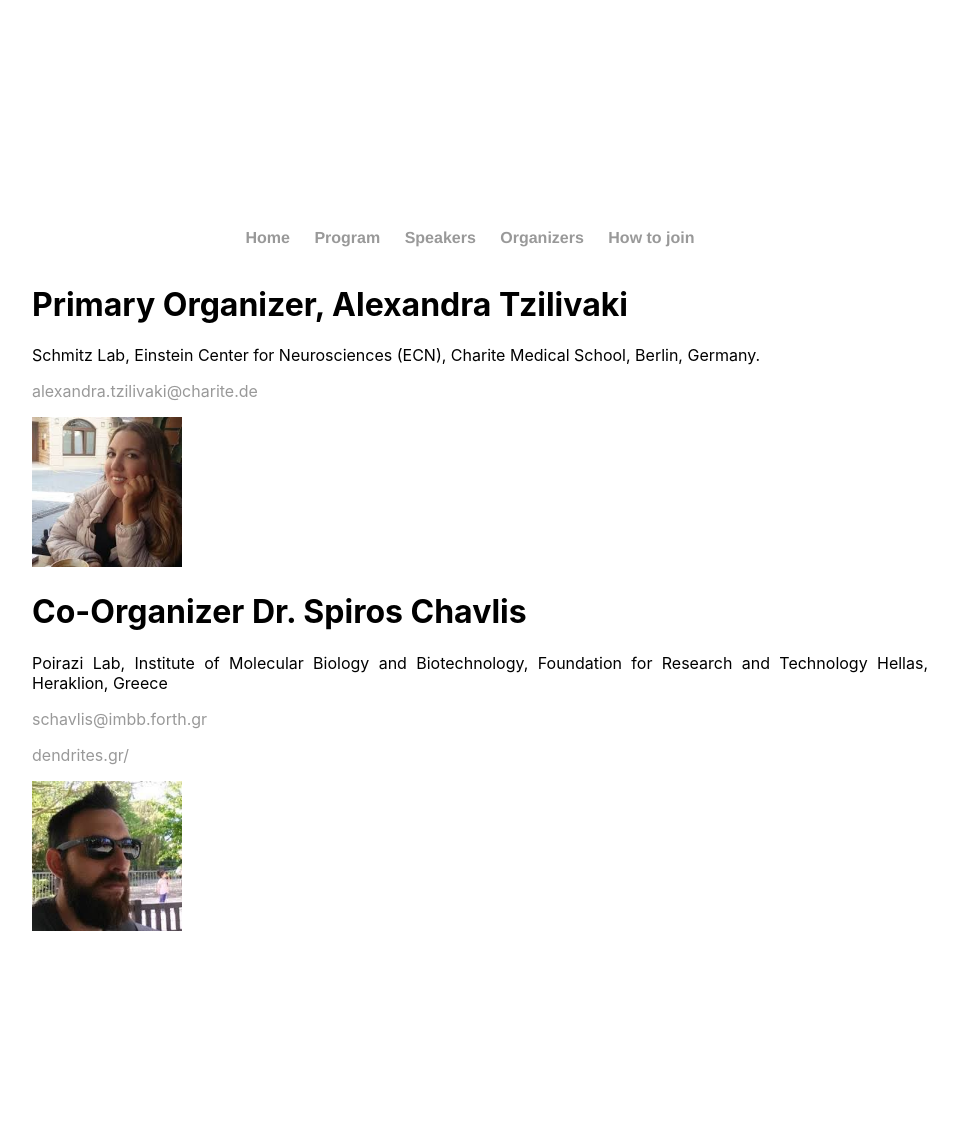
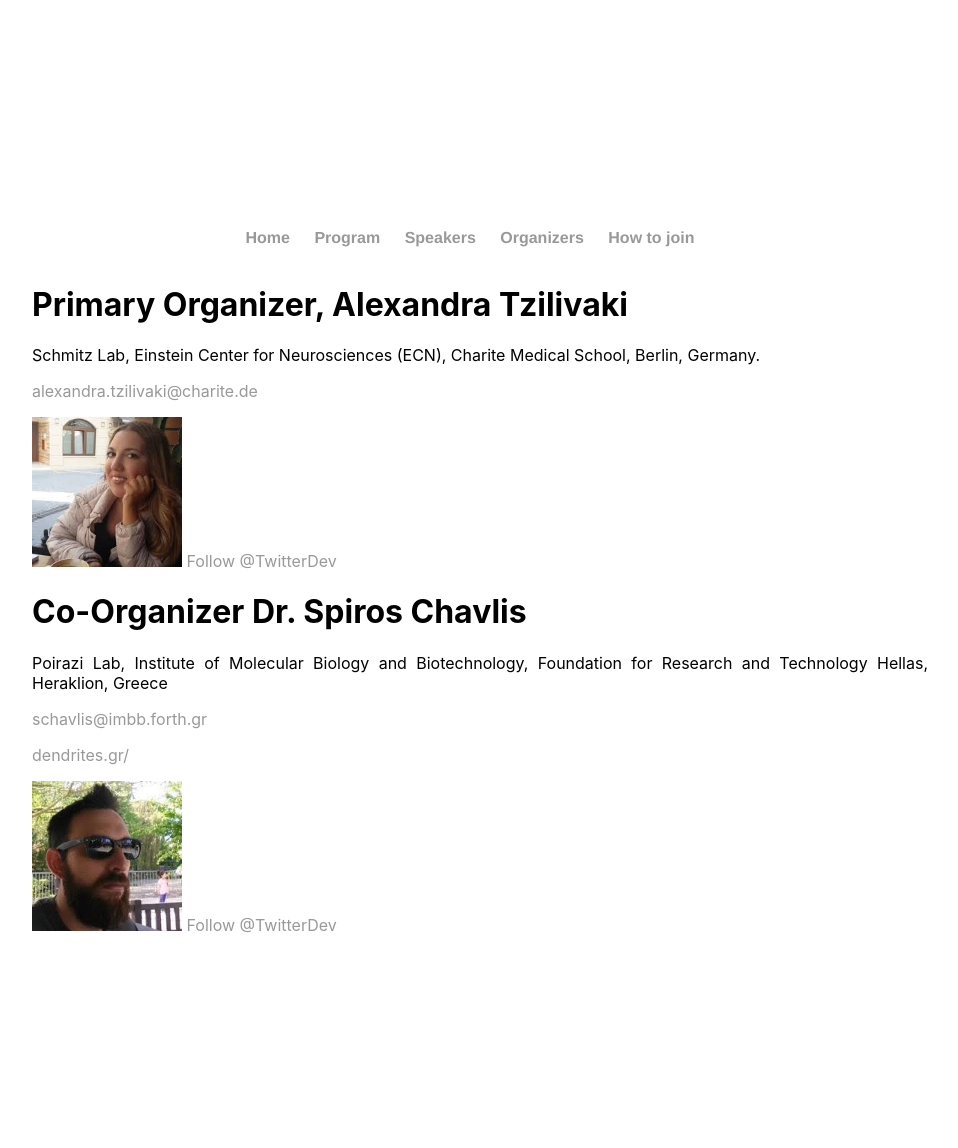
Before and after one commit to spirosChv/ocns2021interneurons, a Jekyll site: the page built from aboutus/index.html, in a window 1280 px wide. Shown: the whole page, without its empty margins (160-1118 px from the left). Built offline with Jekyll 4.4.1, drawn with Linux system fonts in a browser that asks for light colours; comment, search, counter and statistics services are not loaded.

Commit message:
Update index.html

```diff
--- a/aboutus/index.html
+++ b/aboutus/index.html
@@ -9,6 +9,7 @@
 	<p> Schmitz Lab, Einstein Center for Neurosciences (ECN), Charite Medical School, Berlin, Germany.</p>
 	<p> <a href="mailto:alexandra.tzilivaki@charite.de">alexandra.tzilivaki@charite.de</a></p>
 	<img src="../figures/tzilivaki.jpeg" alt="tzilivaki" width="150" height="150">
+	<a href="https://twitter.com/TwitterDev?ref_src=twsrc%5Etfw" class="twitter-follow-button" data-show-count="false">Follow @TwitterDev</a><script async src="https://platform.twitter.com/widgets.js" charset="utf-8"></script>
 
 	<h1 style="fonts-size: 16px"> Co-Organizer Dr. Spiros Chavlis </h1>
 	<p> Poirazi Lab, Institute of Molecular Biology and Biotechnology, Foundation for Research and Technology Hellas,
@@ -17,4 +18,7 @@
   <p> <a href="http://www.dendrites.gr/">dendrites.gr/</a></p>
 	<img src="../figures/chavlis.jpeg" alt="chavlis" width="150" height="150">
 
+	<a href="https://twitter.com/TwitterDev?ref_src=twsrc%5Etfw" class="twitter-follow-button" data-show-count="false">Follow @TwitterDev</a><script async src="https://platform.twitter.com/widgets.js" charset="utf-8"></script>
+
+
 </div>
```
